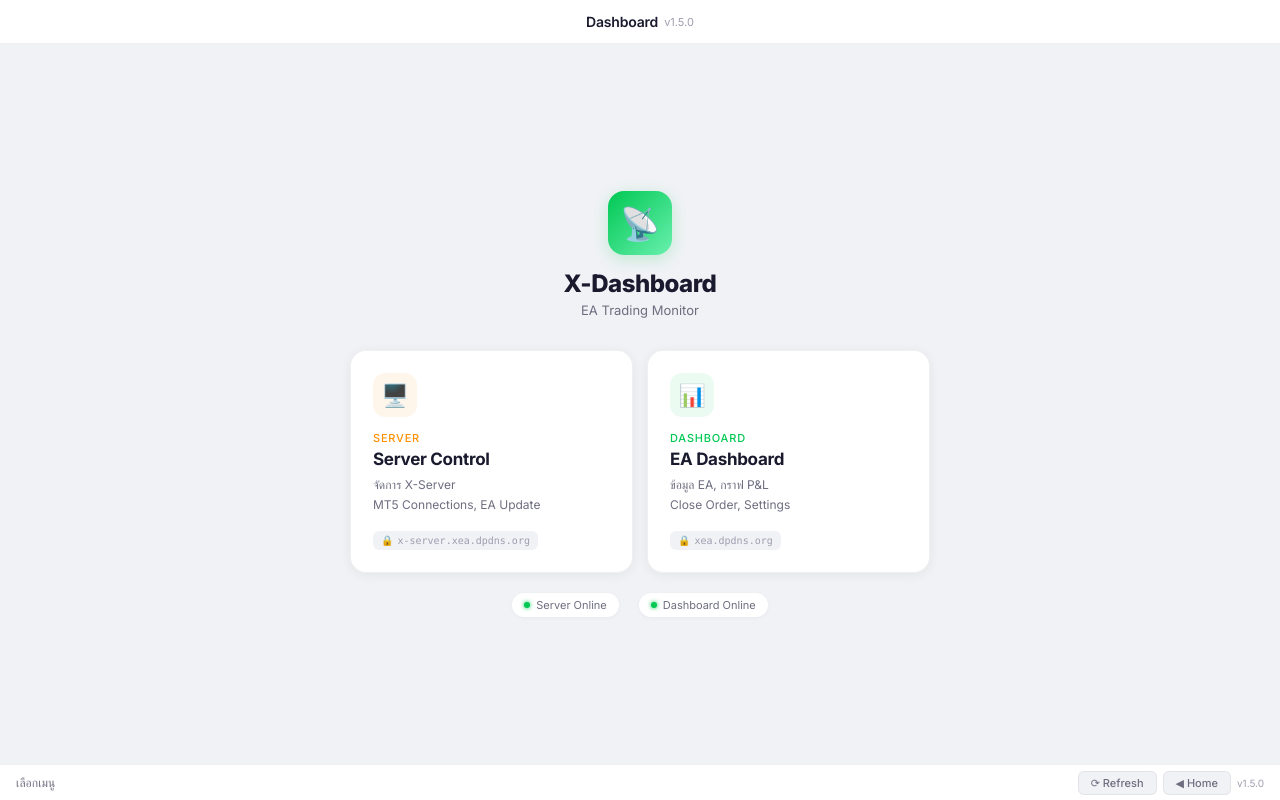
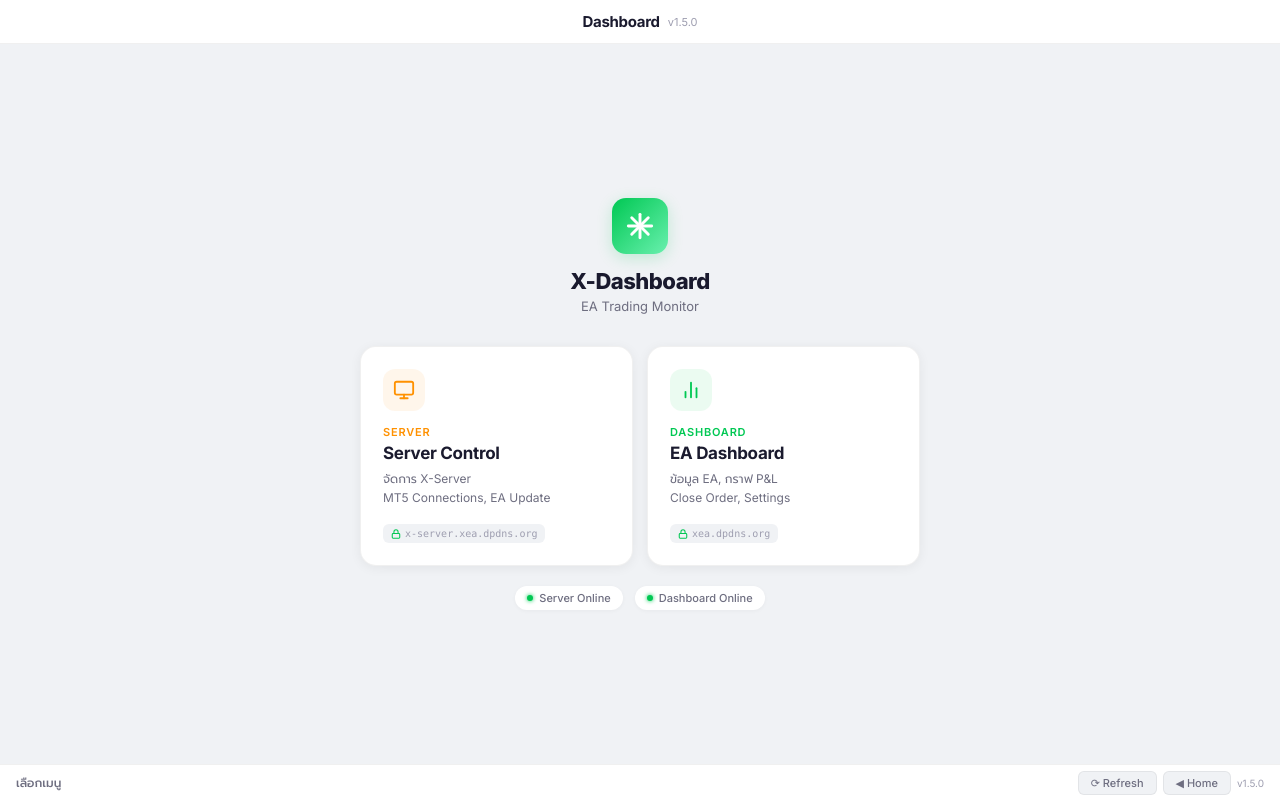
Before and after one commit to somkid2042-star/EA_DASHBOARD_WEB, a website: page X-Dashbord/mac-app/src/index.html in a window 1280 px wide. Drawn offline with Linux system fonts and the light colour scheme.

Commit message:
ui: SVG icons + Prompt font, no emoji images

```diff
--- a/X-Dashbord/mac-app/src/index.html
+++ b/X-Dashbord/mac-app/src/index.html
@@ -7,6 +7,7 @@
   <title>X-Dashboard</title>
   <style>
     @import url('https://fonts.googleapis.com/css2?family=Inter:wght@300;400;500;600;700;800&display=swap');
+    @import url('https://fonts.googleapis.com/css2?family=Prompt:wght@300;400;500;600;700&display=swap');
 
     * {
       margin: 0;
@@ -19,19 +20,18 @@
       --card: #ffffff;
       --card-shadow: 0 2px 12px rgba(0, 0, 0, 0.06);
       --card-hover-shadow: 0 6px 24px rgba(0, 0, 0, 0.1);
-      --accent: #00c853;
-      --accent-light: rgba(0, 200, 83, 0.08);
-      --accent-orange: #ff9100;
-      --accent-orange-light: rgba(255, 145, 0, 0.08);
+      --green: #00c853;
+      --green-bg: rgba(0, 200, 83, 0.08);
+      --orange: #ff9100;
+      --orange-bg: rgba(255, 145, 0, 0.08);
       --text: #1a1a2e;
-      --text-secondary: #6e6e80;
-      --text-light: #9e9eb0;
+      --text2: #6e6e80;
+      --text3: #9e9eb0;
       --border: rgba(0, 0, 0, 0.06);
-      --bar-bg: #ffffff;
     }
 
     body {
-      font-family: 'Inter', -apple-system, sans-serif;
+      font-family: 'Inter', 'Prompt', -apple-system, sans-serif;
       background: var(--bg);
       color: var(--text);
       height: 100vh;
@@ -44,35 +44,32 @@
     /* ===== Top Bar ===== */
     .topbar {
       height: 44px;
-      background: var(--bar-bg);
+      background: #fff;
       border-bottom: 1px solid var(--border);
       display: flex;
       align-items: center;
       justify-content: center;
+      gap: 8px;
       -webkit-app-region: drag;
-      position: relative;
       z-index: 100;
       flex-shrink: 0;
     }
 
     .topbar-title {
-      font-size: 14px;
-      font-weight: 600;
+      font-size: 15px;
+      font-weight: 700;
       color: var(--text);
-      letter-spacing: -0.2px;
+      letter-spacing: -0.3px;
     }
 
     .topbar-ver {
       font-size: 11px;
       font-weight: 400;
-      color: var(--text-light);
-      margin-left: 6px;
+      color: var(--text3);
     }
 
     /* ===== Main Content ===== */
     #main-page {
-      position: relative;
-      z-index: 10;
       flex: 1;
       display: flex;
       flex-direction: column;
@@ -88,21 +85,25 @@
       margin-bottom: 32px;
     }
 
-    .header-icon {
-      width: 64px;
-      height: 64px;
-      background: linear-gradient(135deg, #00c853, #69f0ae);
-      border-radius: 16px;
+    .header-logo {
+      width: 56px;
+      height: 56px;
+      background: linear-gradient(135deg, var(--green), #69f0ae);
+      border-radius: 14px;
       display: flex;
       align-items: center;
       justify-content: center;
-      font-size: 32px;
       margin: 0 auto 14px;
       box-shadow: 0 4px 16px rgba(0, 200, 83, 0.2);
     }
 
+    .header-logo svg {
+      width: 28px;
+      height: 28px;
+    }
+
     .header h1 {
-      font-size: 24px;
+      font-size: 22px;
       font-weight: 800;
       color: var(--text);
       letter-spacing: -0.5px;
@@ -111,7 +112,8 @@
 
     .header p {
       font-size: 13px;
-      color: var(--text-secondary);
+      color: var(--text2);
+      font-weight: 400;
     }
 
     /* ===== Cards ===== */
@@ -119,7 +121,7 @@
       display: flex;
       gap: 14px;
       width: 100%;
-      max-width: 580px;
+      max-width: 560px;
     }
 
     .card {
@@ -142,39 +144,51 @@
       transform: translateY(-1px);
     }
 
-    .card-icon-box {
-      width: 44px;
-      height: 44px;
+    .card-icon {
+      width: 42px;
+      height: 42px;
       border-radius: 12px;
       display: flex;
       align-items: center;
       justify-content: center;
-      font-size: 22px;
       margin-bottom: 14px;
     }
 
-    .card.server .card-icon-box {
-      background: var(--accent-orange-light);
+    .card-icon svg {
+      width: 22px;
+      height: 22px;
     }
 
-    .card.dashboard .card-icon-box {
-      background: var(--accent-light);
+    .card.server .card-icon {
+      background: var(--orange-bg);
+    }
+
+    .card.dashboard .card-icon {
+      background: var(--green-bg);
+    }
+
+    .card.server .card-icon svg {
+      color: var(--orange);
+    }
+
+    .card.dashboard .card-icon svg {
+      color: var(--green);
     }
 
     .card-label {
       font-size: 11px;
-      font-weight: 500;
+      font-weight: 600;
       text-transform: uppercase;
       letter-spacing: 0.8px;
       margin-bottom: 4px;
     }
 
     .card.server .card-label {
-      color: var(--accent-orange);
+      color: var(--orange);
     }
 
     .card.dashboard .card-label {
-      color: var(--accent);
+      color: var(--green);
     }
 
     .card-title {
@@ -187,12 +201,12 @@
 
     .card-desc {
       font-size: 12px;
-      color: var(--text-secondary);
+      color: var(--text2);
       line-height: 1.6;
       margin-bottom: 14px;
     }
 
-    .card-url-tag {
+    .card-url {
       display: inline-flex;
       align-items: center;
       gap: 4px;
@@ -200,18 +214,24 @@
       background: var(--bg);
       border-radius: 6px;
       font-size: 10px;
-      color: var(--text-light);
-      font-family: 'SF Mono', 'Menlo', 'Fira Code', monospace;
+      color: var(--text3);
+      font-family: 'SF Mono', 'Menlo', monospace;
     }
 
-    .card-url-tag .lock {
-      color: var(--accent);
+    .card-url .lock-icon {
+      color: var(--green);
     }
 
-    /* ===== Status Row ===== */
+    .card-url .lock-icon svg {
+      width: 10px;
+      height: 10px;
+      vertical-align: middle;
+    }
+
+    /* ===== Status ===== */
     .status-row {
       display: flex;
-      gap: 20px;
+      gap: 12px;
       margin-top: 20px;
     }
 
@@ -220,19 +240,20 @@
       align-items: center;
       gap: 6px;
       font-size: 11px;
-      color: var(--text-secondary);
-      background: var(--card);
+      color: var(--text2);
+      font-weight: 500;
+      background: #fff;
       padding: 5px 12px;
       border-radius: 20px;
       box-shadow: 0 1px 4px rgba(0, 0, 0, 0.04);
     }
 
-    .status-dot {
+    .dot {
       width: 6px;
       height: 6px;
       border-radius: 50%;
-      background: var(--accent);
-      box-shadow: 0 0 4px var(--accent);
+      background: var(--green);
+      box-shadow: 0 0 4px var(--green);
     }
 
     /* ===== Content Frame ===== */
@@ -247,7 +268,7 @@
     /* ===== Bottom Bar ===== */
     .bottombar {
       height: 36px;
-      background: var(--bar-bg);
+      background: #fff;
       border-top: 1px solid var(--border);
       display: flex;
       align-items: center;
@@ -260,7 +281,7 @@
 
     .bottombar-status {
       font-size: 12px;
-      color: var(--text-secondary);
+      color: var(--text2);
       font-weight: 500;
     }
 
@@ -275,7 +296,7 @@
       background: var(--bg);
       border: 1px solid var(--border);
       border-radius: 6px;
-      color: var(--text-secondary);
+      color: var(--text2);
       font-size: 11px;
       font-weight: 500;
       cursor: pointer;
@@ -290,7 +311,7 @@
 
     .ver-tag {
       font-size: 10px;
-      color: var(--text-light);
+      color: var(--text3);
     }
 
     /* ===== Animations ===== */
@@ -335,35 +356,68 @@
   <!-- Main Page -->
   <div id="main-page">
     <div class="header">
-      <div class="header-icon">📡</div>
+      <div class="header-logo">
+        <svg viewBox="0 0 24 24" fill="none" stroke="white" stroke-width="2.5" stroke-linecap="round">
+          <path d="M12 2 L12 22" />
+          <path d="M2 12 L22 12" />
+          <path d="M4.93 4.93 L19.07 19.07" />
+          <path d="M19.07 4.93 L4.93 19.07" />
+        </svg>
+      </div>
       <h1>X-Dashboard</h1>
       <p>EA Trading Monitor</p>
     </div>
 
     <div class="cards">
       <div class="card server" onclick="openPage('server')">
-        <div class="card-icon-box">🖥️</div>
+        <div class="card-icon">
+          <svg viewBox="0 0 24 24" fill="none" stroke="currentColor" stroke-width="2" stroke-linecap="round"
+            stroke-linejoin="round">
+            <rect x="2" y="3" width="20" height="14" rx="2" />
+            <path d="M8 21h8" />
+            <path d="M12 17v4" />
+          </svg>
+        </div>
         <div class="card-label">Server</div>
         <div class="card-title">Server Control</div>
         <div class="card-desc">จัดการ X-Server<br>MT5 Connections, EA Update</div>
-        <div class="card-url-tag"><span class="lock">🔒</span> x-server.xea.dpdns.org</div>
+        <div class="card-url">
+          <span class="lock-icon"><svg viewBox="0 0 24 24" fill="none" stroke="currentColor" stroke-width="2.5">
+              <rect x="3" y="11" width="18" height="11" rx="2" />
+              <path d="M7 11V7a5 5 0 0110 0v4" />
+            </svg></span>
+          x-server.xea.dpdns.org
+        </div>
       </div>
 
       <div class="card dashboard" onclick="openPage('dashboard')">
-        <div class="card-icon-box">📊</div>
+        <div class="card-icon">
+          <svg viewBox="0 0 24 24" fill="none" stroke="currentColor" stroke-width="2" stroke-linecap="round"
+            stroke-linejoin="round">
+            <path d="M18 20V10" />
+            <path d="M12 20V4" />
+            <path d="M6 20v-6" />
+          </svg>
+        </div>
         <div class="card-label">Dashboard</div>
         <div class="card-title">EA Dashboard</div>
         <div class="card-desc">ข้อมูล EA, กราฟ P&L<br>Close Order, Settings</div>
-        <div class="card-url-tag"><span class="lock">🔒</span> xea.dpdns.org</div>
+        <div class="card-url">
+          <span class="lock-icon"><svg viewBox="0 0 24 24" fill="none" stroke="currentColor" stroke-width="2.5">
+              <rect x="3" y="11" width="18" height="11" rx="2" />
+              <path d="M7 11V7a5 5 0 0110 0v4" />
+            </svg></span>
+          xea.dpdns.org
+        </div>
       </div>
     </div>
 
     <div class="status-row">
       <div class="status-pill">
-        <div class="status-dot"></div> Server Online
+        <div class="dot"></div> Server Online
       </div>
       <div class="status-pill">
-        <div class="status-dot"></div> Dashboard Online
+        <div class="dot"></div> Dashboard Online
       </div>
     </div>
   </div>
@@ -388,11 +442,7 @@
       server: 'https://x-server.xea.dpdns.org',
       dashboard: 'https://xea.dpdns.org'
     };
-
-    const LABELS = {
-      server: 'Server Control',
-      dashboard: 'EA Dashboard'
-    };
+    const LABELS = { server: 'Server Control', dashboard: 'EA Dashboard' };
 
     function openPage(type) {
       currentPage = type;
@@ -404,10 +454,7 @@
     }
 
     function refreshPage() {
-      if (currentPage) {
-        const frame = document.getElementById('content-frame');
-        frame.src = frame.src;
-      }
+      if (currentPage) { const f = document.getElementById('content-frame'); f.src = f.src; }
     }
 
     function goHome() {
```
